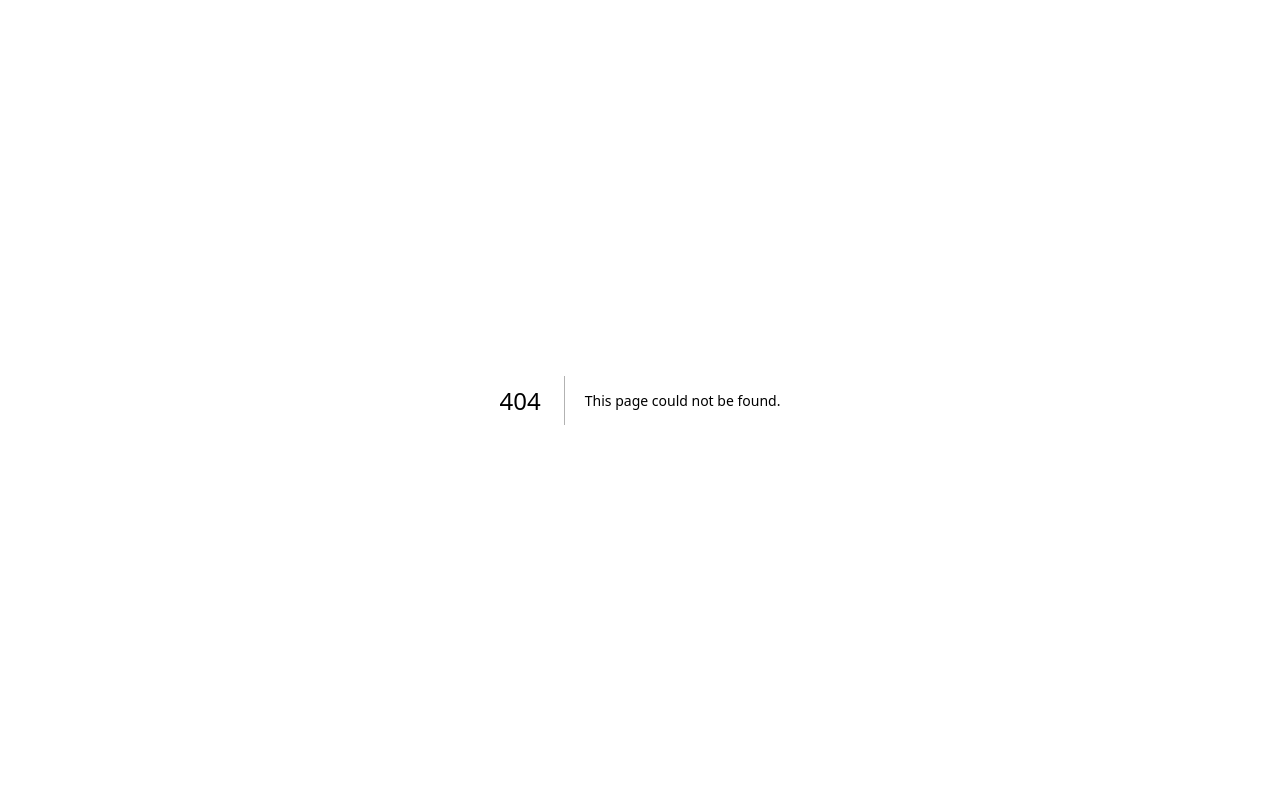
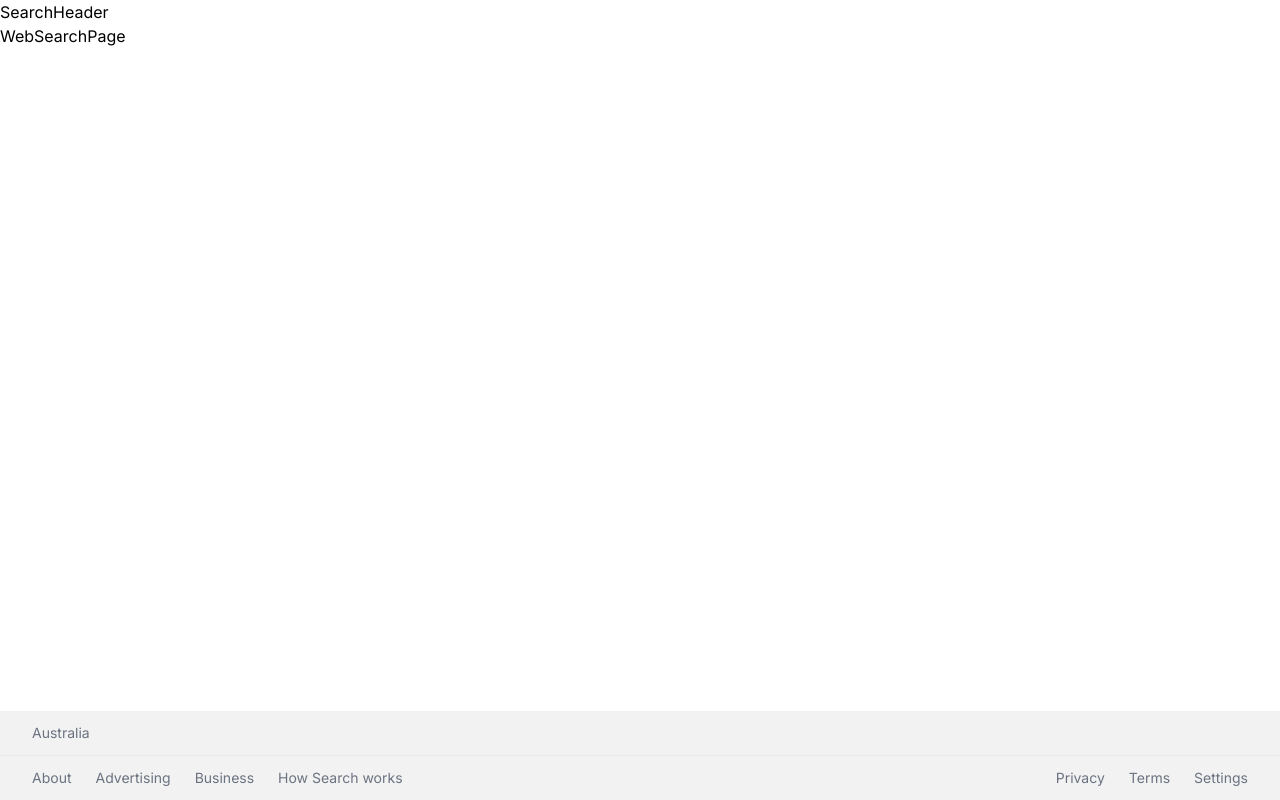
Before and after one commit to liuyuelintop/google-next, a Next.js app: page /search/web in a window 1280 px wide. Before the commit this address had no page. Built offline with nearby package versions, Linux system fonts and the light colour scheme; no server answers.

Commit message:
create search page for web and image

```diff
--- a/src/app/layout.js
+++ b/src/app/layout.js
@@ -1,5 +1,6 @@
 import { Inter } from "next/font/google";
 import "./globals.css";
+import Footer from "@/components/Footer";
 
 const inter = Inter({ subsets: ["latin"] });
 
@@ -12,7 +13,10 @@ export const metadata = {
 export default function RootLayout({ children }) {
   return (
     <html lang="en">
-      <body className={inter.className}>{children}</body>
+      <body className={inter.className}>
+        {children}
+        <Footer />
+      </body>
     </html>
   );
 }
--- /dev/null
+++ b/src/app/search/image/page.jsx
@@ -0,0 +1,7 @@
+import React from 'react'
+
+export default function ImageSearchPage() {
+    return (
+        <div>ImageSearchPage</div>
+    )
+}
--- /dev/null
+++ b/src/app/search/layout.jsx
@@ -0,0 +1,10 @@
+import SearchHeader from "@/components/SearchHeader";
+
+export default function layout({ children }) {
+    return (
+        <div>
+            <SearchHeader />
+            {children}
+        </div>
+    )
+}
--- /dev/null
+++ b/src/app/search/web/page.jsx
@@ -0,0 +1,7 @@
+import React from 'react'
+
+export default function WebSearchPage() {
+    return (
+        <div>WebSearchPage</div>
+    )
+}
--- /dev/null
+++ b/src/components/SearchHeader.jsx
@@ -0,0 +1,7 @@
+import React from 'react'
+
+export default function SearchHeader() {
+    return (
+        <div>SearchHeader</div>
+    )
+}
```
